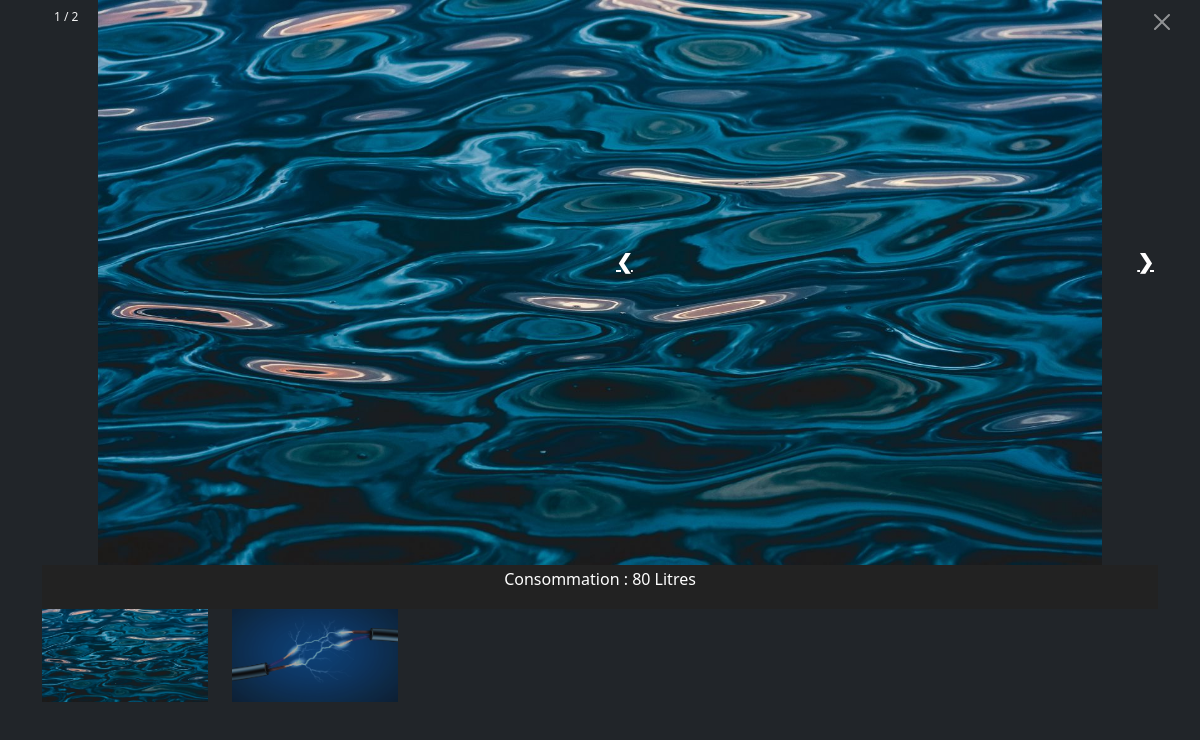
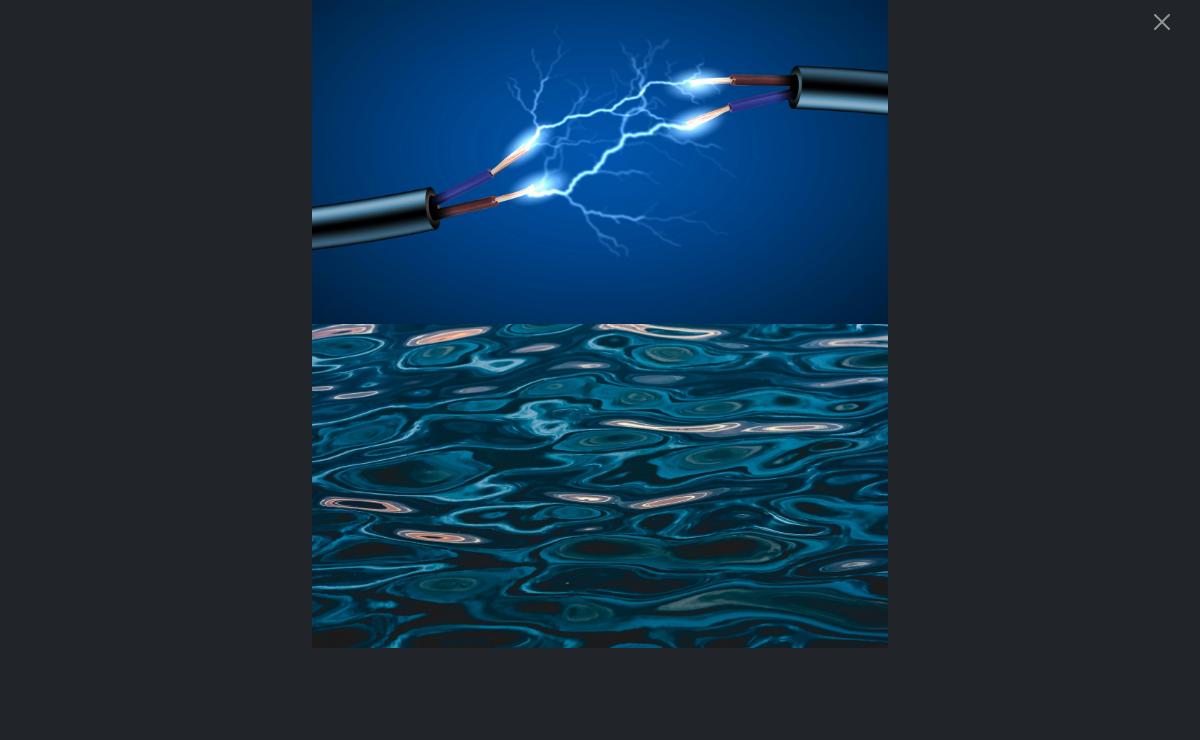
Before and after one commit to nina-alin/FarmBotNodeJS, an Electron app: page html/consommation.html in a window 1200 px wide. Drawn offline with Linux system fonts and the light colour scheme.

Commit message:
consommation

```diff
--- a/css/styleconsommation.css
+++ b/css/styleconsommation.css
@@ -3,6 +3,7 @@ body {
     color:white;
     text-align: center;
     border-radius : 10px;
+    overflow: hidden;
     }
 
 .btn-close {
@@ -11,85 +12,42 @@ body {
     left : 1150px;
 }
 
-/* Position the image container (needed to position the left and right arrows) */
 .container {
   position: relative;
+  width: 50%;
 }
 
-/* Hide the images by default */
-.mySlides {
-  display: none;
+.image {
+  display: block;
+  width: 100%;
+  height: auto;
 }
 
-/* Add a pointer when hovering over the thumbnail images */
-.cursor {
-  cursor: pointer;
+.overlay {
+  position: absolute;
+  top: 0;
+  bottom: 0;
+  left: 0;
+  right: 0;
+  height: 100%;
+  width: 100%;
+  opacity: 0;
+  transition: .5s ease;
+  background-color: #00572e;
 }
 
-/* Next & previous buttons */
-.prev,
-.next {
-  cursor: pointer;
-  position: absolute;
-  top: 40%;
-  width: auto;
-  padding: 16px;
-  margin-top: -50px;
-  color: white;
-  font-weight: bold;
-  font-size: 20px;
-  border-radius: 0 3px 3px 0;
-  user-select: none;
-  -webkit-user-select: none;
+.container:hover .overlay {
+  opacity: 1;
 }
 
-/* Position the "next button" to the right */
-.next {
-  right: 0;
-  border-radius: 3px 0 0 3px;
+.text {
+  color: white;
+  font-size: 20px;
+  position: absolute;
+  top: 50%;
+  left: 50%;
+  -webkit-transform: translate(-50%, -50%);
+  -ms-transform: translate(-50%, -50%);
+  transform: translate(-50%, -50%);
+  text-align: center;
 }
-
-/* On hover, add a black background color with a little bit see-through */
-.prev:hover,
-.next:hover {
-  background-color: rgba(0, 0, 0, 0.8);
-}
-
-/* Number text (1/2 etc) */
-.numbertext {
-  color: #f2f2f2;
-  font-size: 12px;
-  padding: 8px 12px;
-  position: absolute;
-  top: 0;
-}
-
-/* Container for image text */
-.caption-container {
-  text-align: center;
-  background-color: #222;
-  padding: 2px 16px;
-  color: white;
-}
-
-.row:after {
-  content: "";
-  display: table;
-  clear: both;
-}
-
-/* columns side by side */
-.column {
-  float: left;
-  width: 16.66%;
-}
-
-/* Add a transparency effect for thumnbail images */
-.demo {
-  opacity: 0.6;
-}
-
-.active,
-.demo:hover {
-  opacity: 1;
-}
--- a/html/consommation.html
+++ b/html/consommation.html
@@ -11,71 +11,18 @@
 
 </head>
 <body>
-    <!-- Container for the image gallery -->
     <div class="container">
-
-        <!-- Full-width images with number text -->
-        <div class="mySlides">
-            <div class="numbertext">1 / 2</div>
-            <img src="../images/eau.jpg" style="width:90%">
+        <img src="../images/electricite.jpg" alt="electricite" class="image">
+        <div class="overlay">
+          <div class="text">Consommation d'électricité : 50 Joules</div>
         </div>
-
-        <div class="mySlides">
-            <div class="numbertext">2 / 2</div>
-            <img src="../images/electricite.jpg" style="width:90%">
+      </div>
+      <div class="container">
+        <img src="../images/eau.jpg" alt="eau" class="image">
+        <div class="overlay">
+          <div class="text">Consommation d'eau : 50 Litres</div>
         </div>
-
-        <!-- Next and previous buttons -->
-        <a class="prev" onclick="plusSlides(-1)">&#10094;</a>
-        <a class="next" onclick="plusSlides(1)">&#10095;</a>
-
-        <!-- Image text -->
-        <div class="caption-container">
-            <p id="caption"></p>
-        </div>
-
-        <!-- Thumbnail images -->
-        <div class="row">
-            <div class="column">
-            <img class="demo cursor" src="../images/eau.jpg" style="width:100%" onclick="currentSlide(1)" alt="Consommation : 80 Litres">
-        </div>
-        <div class="column">
-            <img class="demo cursor" src="../images/electricite.jpg" style="width:100%" onclick="currentSlide(2)" alt="Consommation : 80 Joules">
-        </div>
-    </div>
-  </div>
-  <script>
-    var slideIndex = 1;
-    showSlides(slideIndex);
-
-    // Next/previous controls
-    function plusSlides(n) {
-        showSlides(slideIndex += n);
-    }
-
-    // Thumbnail image controls
-    function currentSlide(n) {
-        showSlides(slideIndex = n);
-    }
-
-    function showSlides(n) {
-        var i;
-        var slides = document.getElementsByClassName("mySlides");
-        var dots = document.getElementsByClassName("demo");
-        var captionText = document.getElementById("caption");
-        if (n > slides.length) {slideIndex = 1}
-        if (n < 1) {slideIndex = slides.length}
-        for (i = 0; i < slides.length; i++) {
-            slides[i].style.display = "none";
-        }
-        for (i = 0; i < dots.length; i++) {
-            dots[i].className = dots[i].className.replace(" active", "");
-        }
-        slides[slideIndex-1].style.display = "block";
-        dots[slideIndex-1].className += " active";
-        captionText.innerHTML = dots[slideIndex-1].alt;
-    }
-    </script>
+      </div>
 </body>
 
 <script>
```
